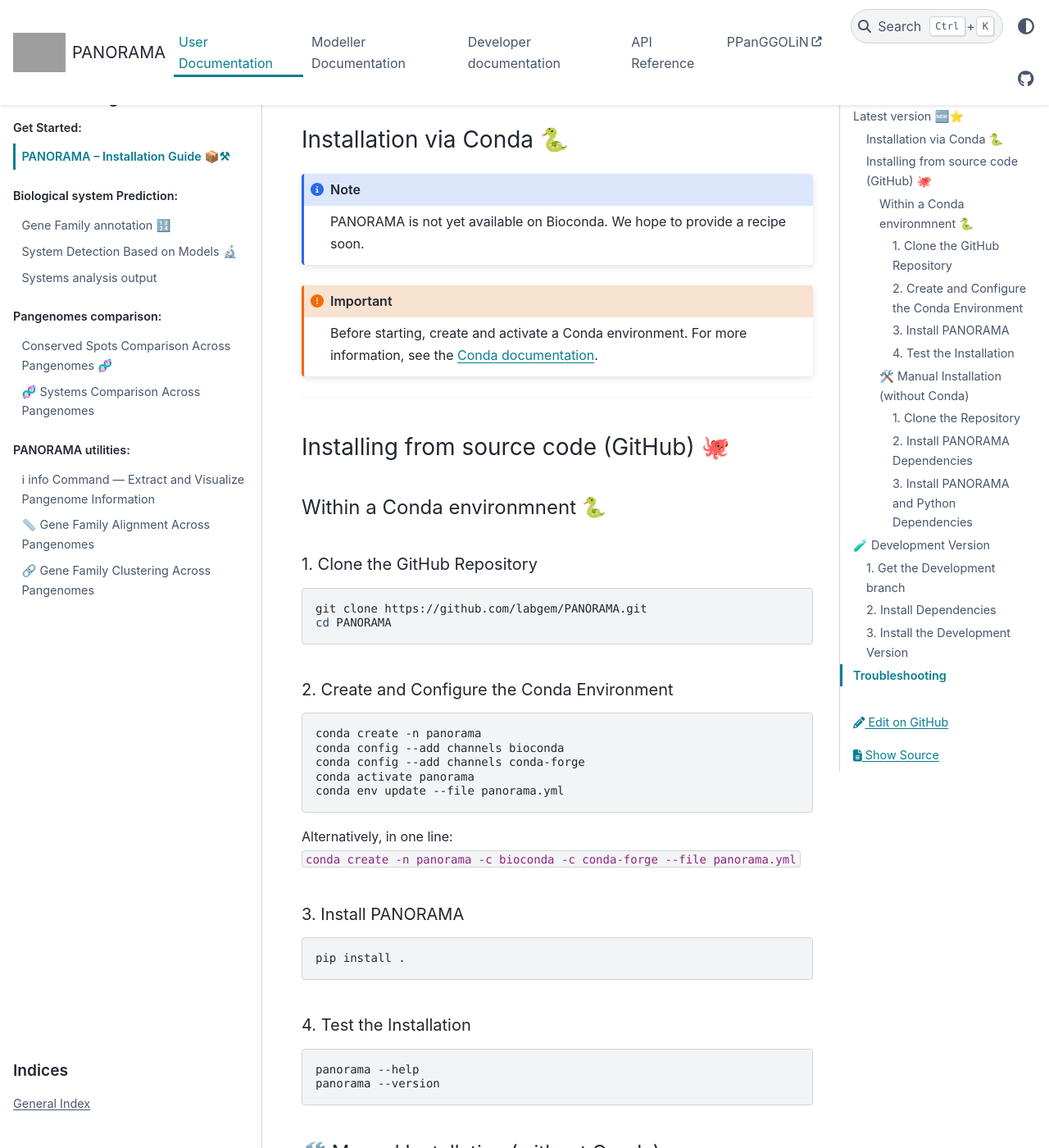
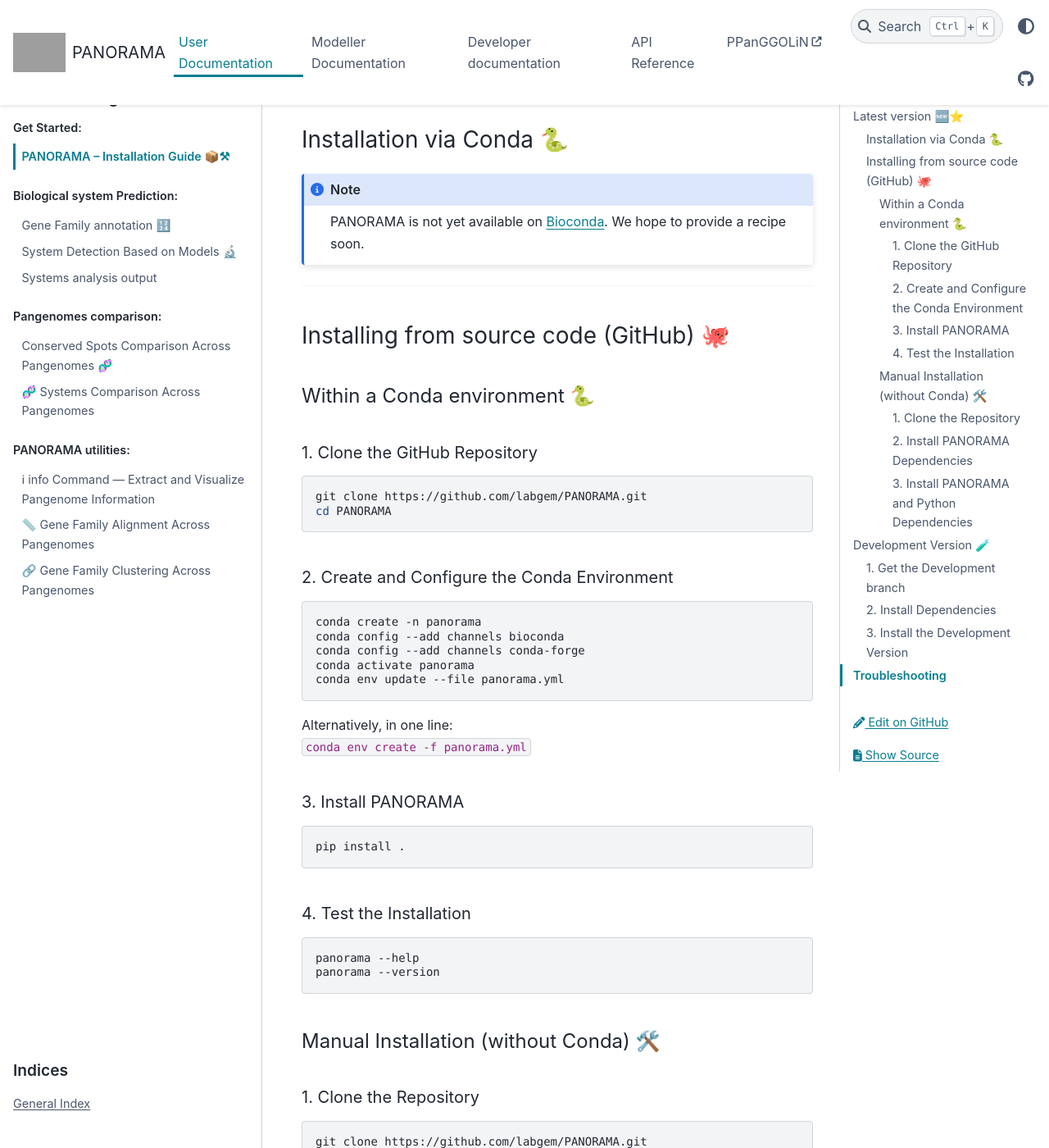
Before and after one commit to labgem/PANORAMA, a Sphinx documentation site: the page built from docs/user/install.md, in a window 1280 px wide and 1400 px high, scrolled down 321 px. Shown: the whole window at 82% size. Built offline with Sphinx 7.4.7 and the PyData theme 0.15.4, drawn with Linux system fonts in a browser that asks for light colours; the version number could not be read and is left out; some of the changed text lies outside the part shown; grey boxes are pictures that could not be loaded.

Commit message:
Fix typos, update links, and adjust Conda installation instructions in documentation

````diff
--- a/docs/user/install.md
+++ b/docs/user/install.md
@@ -4,18 +4,14 @@
 ### Installation via Conda 🐍
 
 ```{note}
-PANORAMA is not yet available on Bioconda. We hope to provide a recipe soon.
-```
-
-```{important}
-Before starting, create and activate a Conda environment.
-For more information, see the [Conda documentation](https://docs.conda.io/projects/conda/en/latest/index.html).
+PANORAMA is not yet available on [Bioconda](https://bioconda.github.io/). We hope to provide a recipe soon.
 ```
 
 * * *
+
 ### Installing from source code (GitHub) 🐙
 (with_conda_env)=
-#### Within a Conda environmnent 🐍
+#### Within a Conda environment 🐍
 
 ##### 1. Clone the GitHub Repository
 
@@ -35,7 +31,7 @@
 ```
 
 Alternatively, in one line:
-`conda create -n panorama -c bioconda -c conda-forge --file panorama.yml`
+`conda env create -f panorama.yml`
 
 ##### 3. Install PANORAMA
 
@@ -50,7 +46,7 @@
 panorama --version
 ```
 
-#### 🛠️ Manual Installation (without Conda)
+#### Manual Installation (without Conda) 🛠️
 
 ##### 1. Clone the Repository
 
@@ -81,7 +77,7 @@
 
 * * *
 
-## 🧪 Development Version
+## Development Version 🧪
 
 ### 1. Get the Development branch
 
--- a/panorama.yml
+++ b/panorama.yml
@@ -1,3 +1,4 @@
+name: blabla
 channels:
   - conda-forge
   - bioconda
````
Also changed, not shown: 1 other file.
